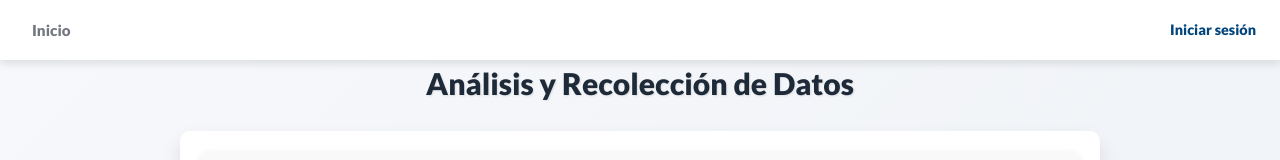
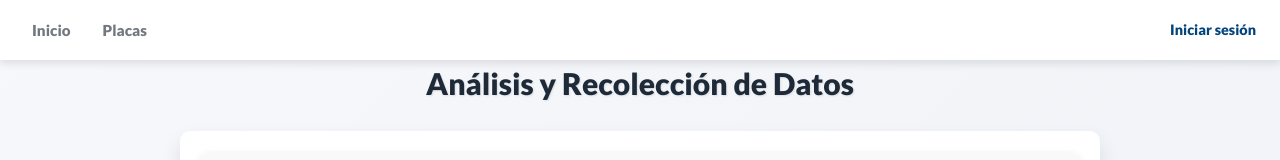
Before and after one commit to DaltonMaza/front-end_PIS6TO, a Next.js app: page /principal in a window 1280 px wide. Shown: the top 160 px of the page. Built offline with nearby package versions, Linux system fonts and the light colour scheme; no server answers.

Commit message:
fix navbar accesso

```diff
--- a/src/app/components/NavBar.js
+++ b/src/app/components/NavBar.js
@@ -24,16 +24,11 @@ export default function NavBar() {
               Inicio
             </Link>
           </li>
-          {/* <li>
-            <Link href={"/user"}>
-              Usuarios
+          <li>
+            <Link href={"/placas"}>
+              Placas
             </Link>
-          </li> */}
-          {/* <li>
-            <Link href={"/mota"}>
-              Motas
-            </Link>
-          </li> */}
+          </li>
           {/* <li>
             <Link href={"/sensor"}>
               Sensores
@@ -49,6 +44,20 @@ export default function NavBar() {
               Pronóstico
             </Link>
           </li> */}
+          {token &&
+            <li>
+              <Link href={"/perfil"}>
+                Perfil
+              </Link>
+            </li>
+          }
+          {token &&
+            <li>
+              <Link href={"/crear_usuario"}>
+                Nuevo usuario
+              </Link>
+            </li>
+          }
         </ul>
       </div>
       {token ? (
```
